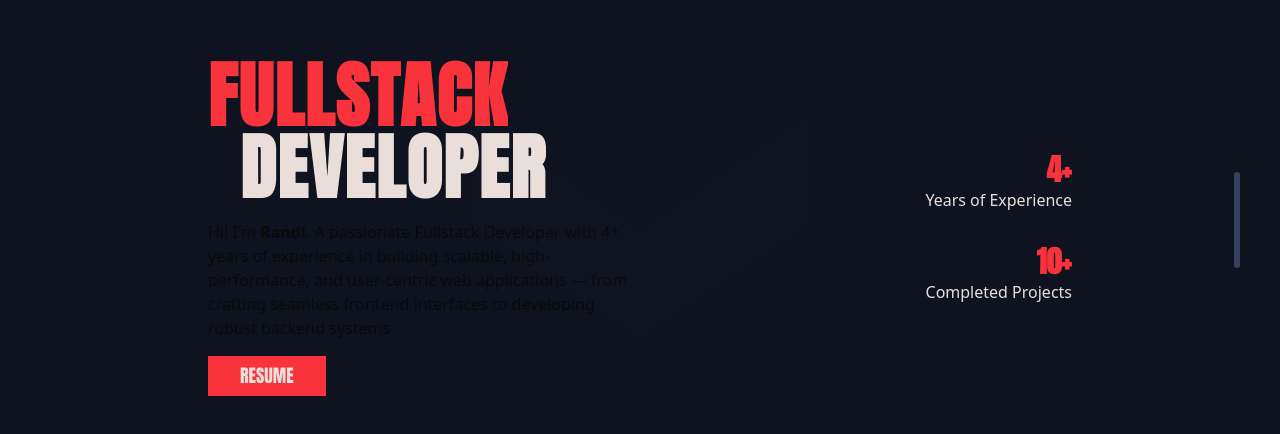
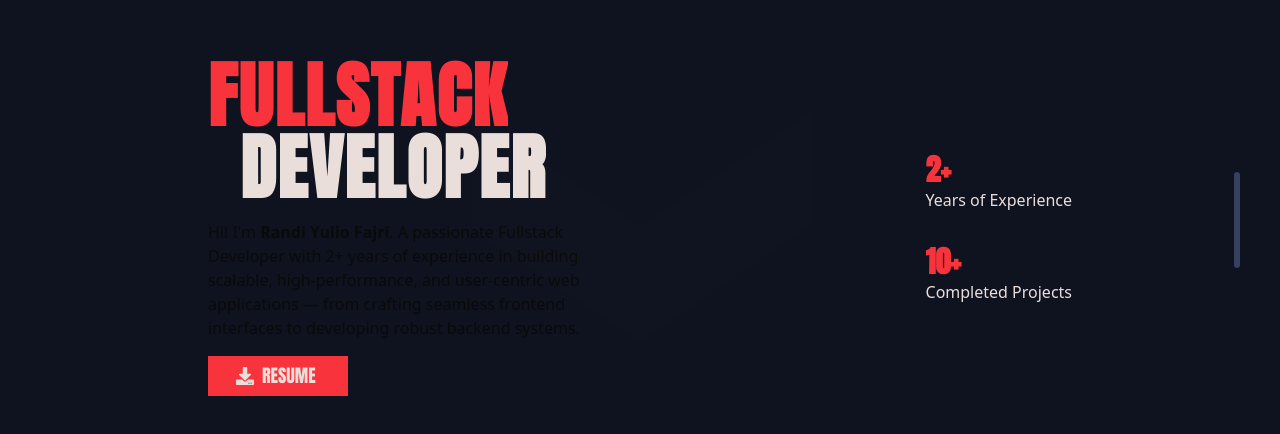
Before and after one commit to randijulio13/randijulio13.github.io, a React (Vite) app: page / in a window 1280 px wide. Shown: the part 172-606 px from the top of the page. Built offline with nearby package versions, Linux system fonts and the light colour scheme.

Commit message:
fix skill title alignment

```diff
--- a/src/components/HeroSection.tsx
+++ b/src/components/HeroSection.tsx
@@ -1,16 +1,20 @@
+import { FaDownload } from "react-icons/fa"
 import RevealAnimation from "./RevealAnimation"
 
-const HeroSection = () => {
-
+const yearOfExperience = new Date().getFullYear() - 2021
 
 const profile = {
     name: "Randi Yulio Fajri",
     email: "randijulio13@gmail.com",
     info: [
-            { value: 4, label: "Years of Experience" },
+        { value: yearOfExperience, label: "Years of Experience" },
         { value: 10, label: "Completed Projects" },
     ]
 }
+
+const HeroSection = () => {
+
+
 
     return (
 
@@ -29,12 +33,15 @@ const HeroSection = () => {
                     </div>
                     <RevealAnimation slide>
                         <p className="my-4">
-                            Hi! I'm <strong>Randi</strong>. A passionate Fullstack Developer with 4+ years of experience in building scalable, high-performance, and user-centric web applications — from crafting seamless frontend interfaces to developing robust backend systems.
+                            Hi! I'm <strong>{profile.name}</strong>. A passionate Fullstack Developer with {yearOfExperience}+ years of experience in building scalable, high-performance, and user-centric web applications — from crafting seamless frontend interfaces to developing robust backend systems.
                         </p>
                     </RevealAnimation>
                     <RevealAnimation slide>
                         <div className="h-10 flex items-center">
-                            <a href="../../public/cv.pdf" download="CV_RANDI_YULIO_FAJRI.pdf" className="bg-danger text-surface text-lg px-8 py-2 cursor-pointer duration-200 hover:px-14 uppercase font-[Anton]">resume</a>
+                            <a href="../../public/cv.pdf" download="CV_RANDI_YULIO_FAJRI.pdf" className="bg-danger text-surface text-lg ps-7 pe-8 py-2 cursor-pointer duration-200 hover:pe-14 hover:ps-12 uppercase font-[Anton] flex items-center justify-center gap-2">
+                                <FaDownload />
+                                resume
+                            </a>
                         </div>
                     </RevealAnimation>
 
@@ -43,12 +50,12 @@ const HeroSection = () => {
             <div>
                 <div className="flex flex-col items-start lg:items-end lg:h-full w-full gap-8 justify-center">
                     {profile.info.map((info, index) => (
+                        <div key={index} className="flex flex-col items-center lg:items-end duration-200 hover:scale-105">
                             <RevealAnimation slide>
-                            <div key={index} className="flex flex-col items-center lg:items-end duration-200 hover:scale-105">
                                 <h1 className="text-danger text-3xl font-bold font-[Anton]">{info.value}+</h1>
                                 <p className="text-surface font-light">{info.label}</p>
+                            </RevealAnimation>
                         </div>
-                        </RevealAnimation>
                     ))}
                 </div>
             </div>
--- a/src/components/StackSection.tsx
+++ b/src/components/StackSection.tsx
@@ -125,8 +125,8 @@ const StackSection = () => {
         <div className="py-16 space-y-16">
             <RevealAnimation slide>
 
-                <div className="flex items-center gap-2 lg:justify-start justify-center">
-                    <FaReact className="animate-spin [animation-duration:10s] text-4xl" /><h4 className="uppercase text-xl text-surface">Stack Knowledge</h4>
+                <div className="flex items-center gap-2">
+                    <FaReact className="animate-spin [animation-duration:10s] text-4xl" /><h4 className="uppercase text-xl text-surface">Technical Skill & Knowledge</h4>
                 </div>
             </RevealAnimation>
             <div className="flex flex-col space-y-32 lg:space-y-32">
```
Lines whose indentation alone changed are shown as unchanged.
